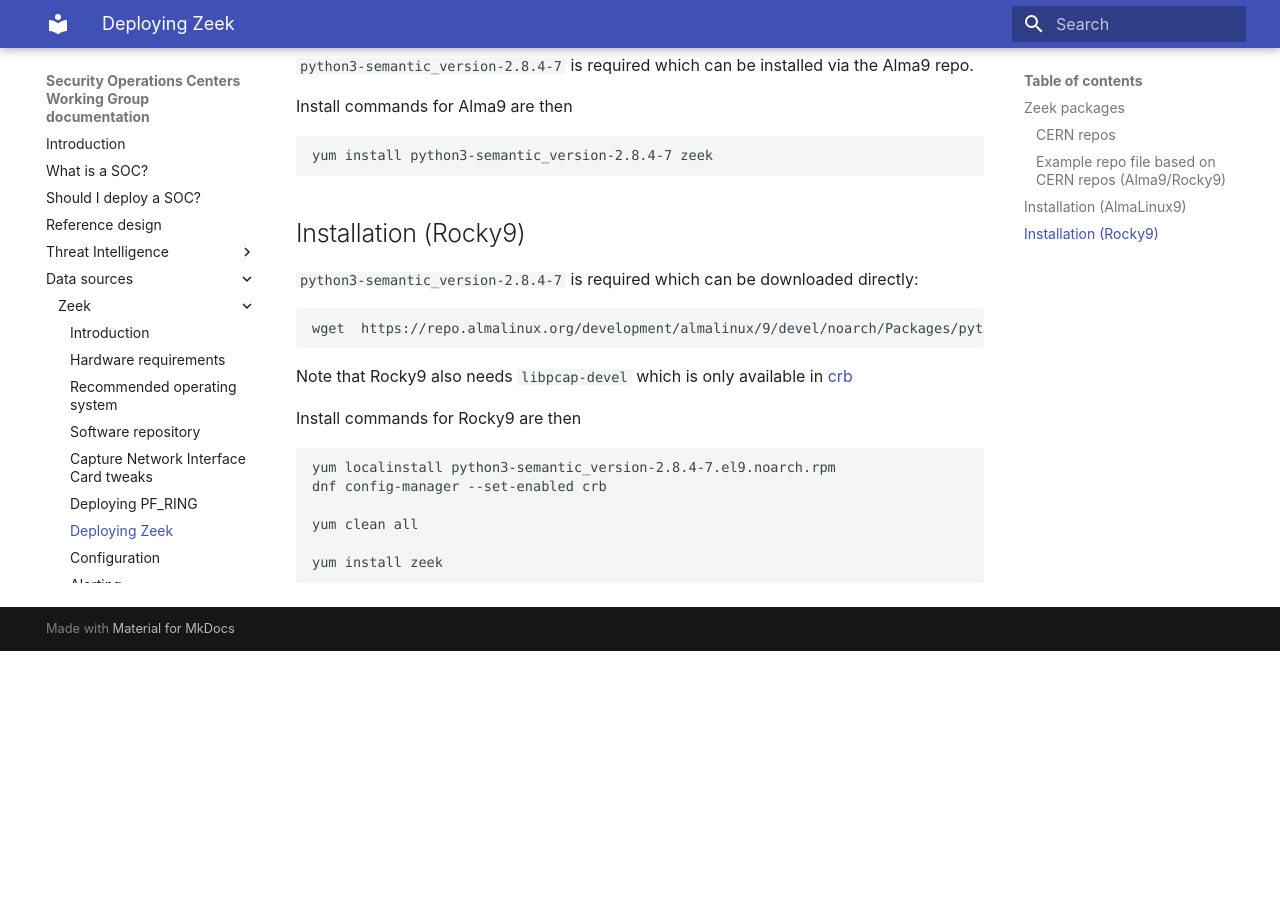
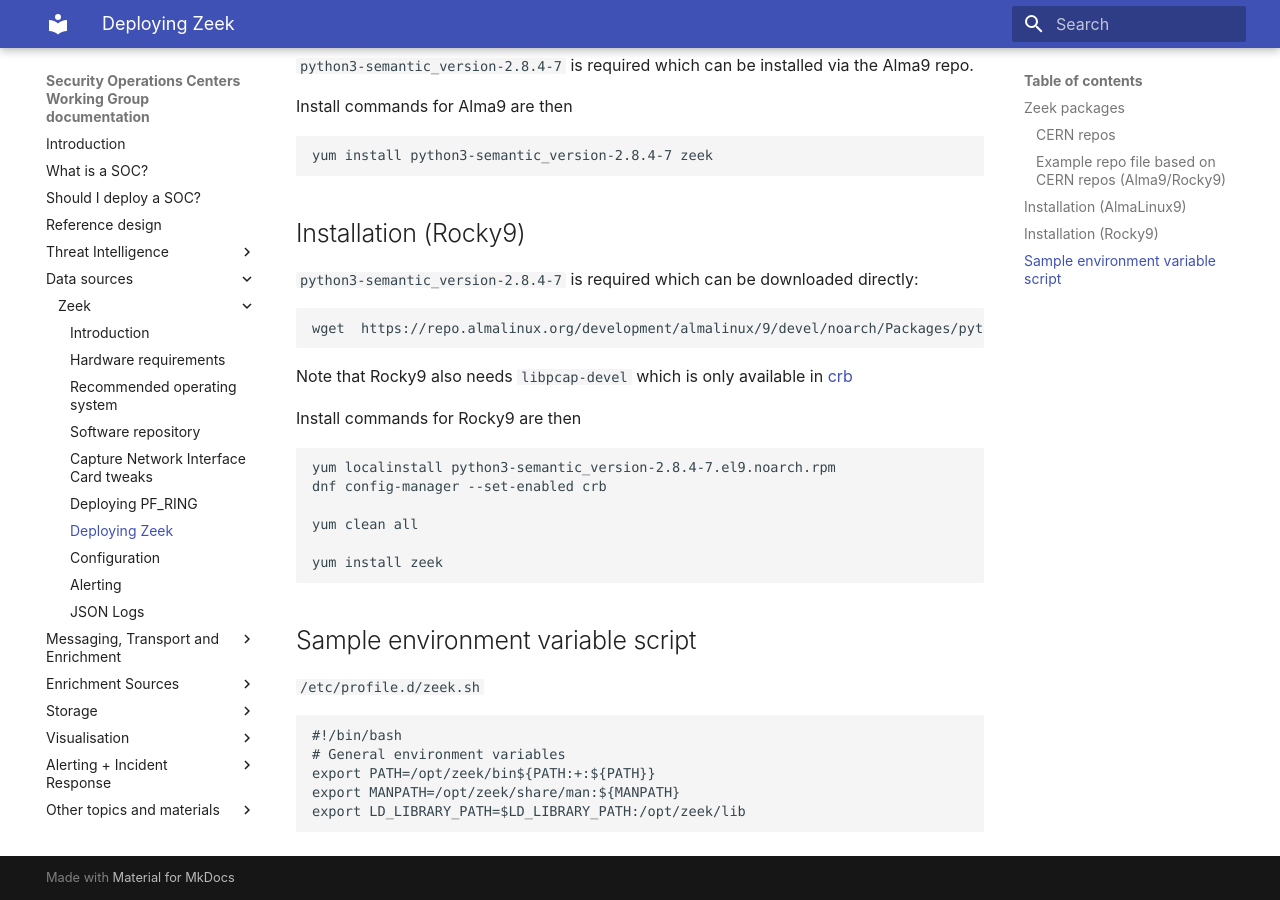
Before and after one commit to wlcg-soc-wg/wlcg-soc-wg-doc, an MkDocs documentation site: the page built from docs/data_sources/zeek/deployment_zeek.md, in a window 1280 px wide and 900 px high, scrolled down 904 px. Built offline with MkDocs 1.6.1 and Material for MkDocs 9.7.7, drawn with Linux system fonts in a browser that asks for light colours; before the commit the page ends 1555 px from its top, so only the background shows below that.

Commit message:
Update deployment_zeek.md

````diff
--- a/docs/data_sources/zeek/deployment_zeek.md
+++ b/docs/data_sources/zeek/deployment_zeek.md
@@ -61,3 +61,15 @@ yum clean all
 
 yum install zeek
 ```
+
+## Sample environment variable script
+
+`/etc/profile.d/zeek.sh`
+
+```
+#!/bin/bash
+# General environment variables
+export PATH=/opt/zeek/bin${PATH:+:${PATH}}
+export MANPATH=/opt/zeek/share/man:${MANPATH}
+export LD_LIBRARY_PATH=$LD_LIBRARY_PATH:/opt/zeek/lib
+```
````
